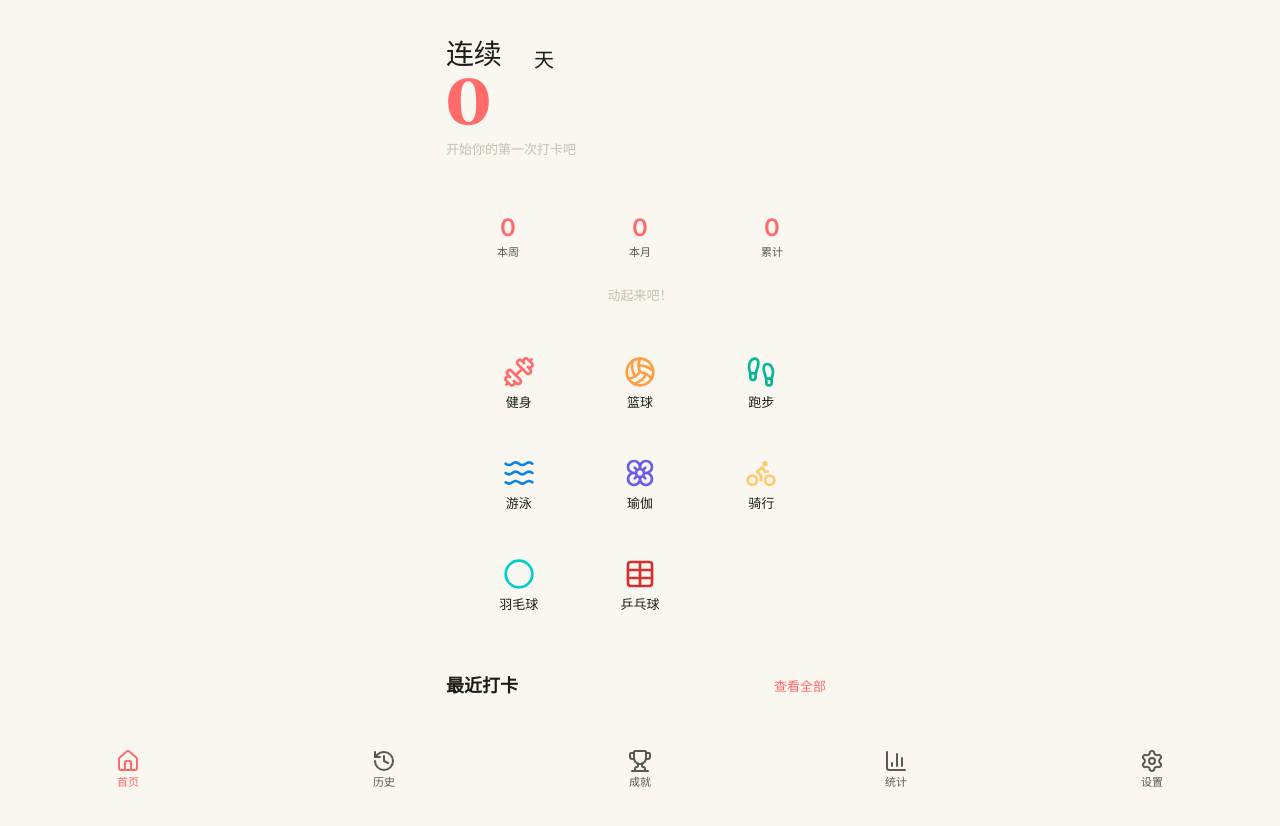
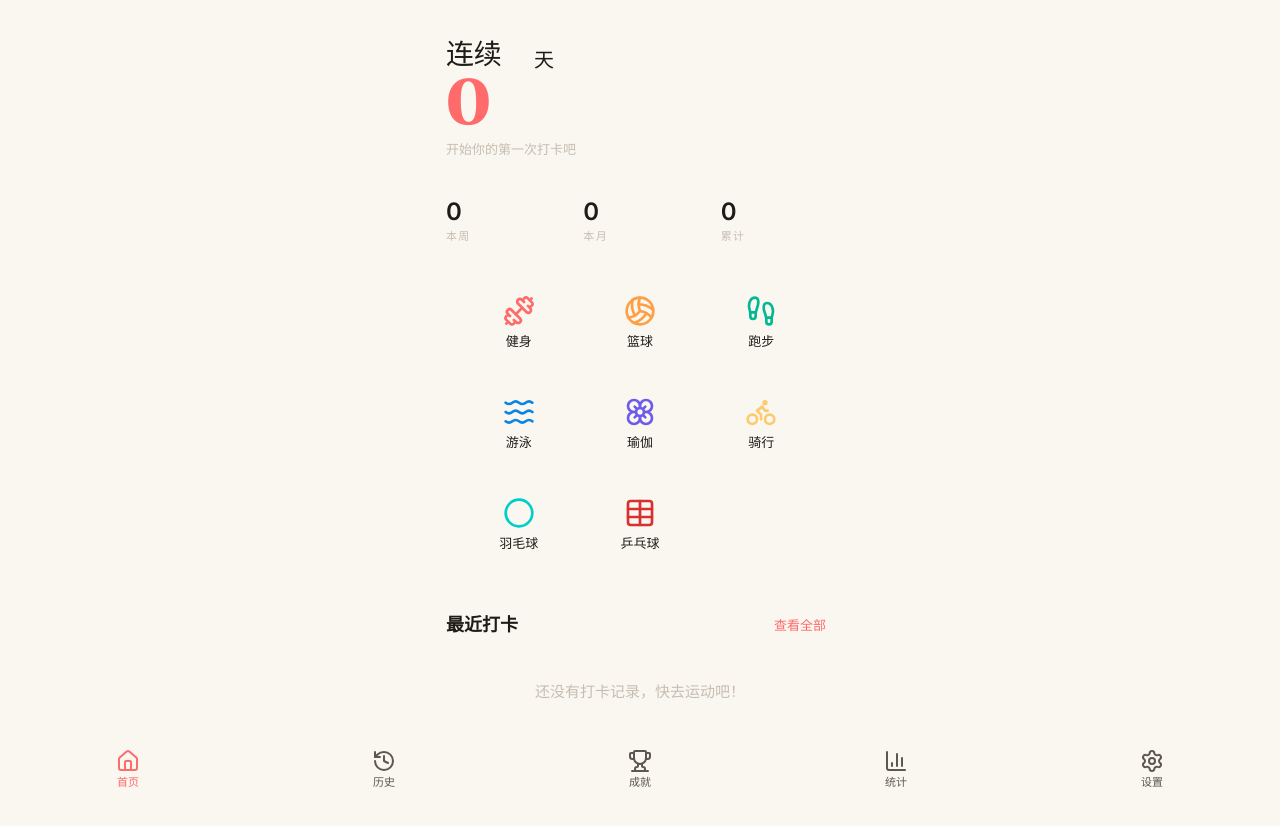
Before and after one commit to HICDATS/Momenta, a React (Vite) app: page / in a window 1280 px wide. Shown: the top 826 px of the page. Built offline with nearby package versions, Linux system fonts and the light colour scheme.

Commit message:
feat(stats): 重做为冷静 label-数字 对（无卡片背景）

```diff
--- a/src/components/StatsCard/StatsCard.module.css
+++ b/src/components/StatsCard/StatsCard.module.css
@@ -7,34 +7,30 @@
 .grid {
   display: grid;
   grid-template-columns: repeat(3, 1fr);
-  gap: var(--spacing-sm);
+  gap: var(--spacing-lg);
 }
 
 .card {
   display: flex;
   flex-direction: column;
-  align-items: center;
+  align-items: flex-start;
   gap: var(--spacing-xs);
-  padding: var(--spacing-md) var(--spacing-sm);
-  background-color: var(--color-bg-card);
-  border-radius: var(--radius-md);
-  box-shadow: var(--shadow-sm);
 }
 
 .number {
+  font-family: var(--font-body);
+  font-weight: var(--font-weight-semibold);
   font-size: var(--font-size-xl);
-  font-weight: var(--font-weight-bold);
-  color: var(--color-primary);
   line-height: 1;
+  color: var(--ink-900);
+  font-variant-numeric: tabular-nums;
 }
 
 .label {
+  font-family: var(--font-body);
+  font-weight: var(--font-weight-medium);
   font-size: var(--font-size-xs);
-  color: var(--color-text-secondary);
+  color: var(--fog-300);
+  text-transform: uppercase;
+  letter-spacing: 0.12em;
 }
-
-.emptyText {
-  text-align: center;
-  font-size: var(--font-size-sm);
-  color: var(--color-text-light);
-}
--- a/src/components/StatsCard/StatsCard.tsx
+++ b/src/components/StatsCard/StatsCard.tsx
@@ -12,12 +12,9 @@ const STAT_ITEMS = [
   { key: 'totalCount', label: '累计' },
 ] as const;
 
-const EMPTY_ENCOURAGE = '动起来吧！';
-
 export function StatsCard({ checkIns }: StatsCardProps): JSX.Element {
   const { weekCount, monthCount, totalCount } = useStats(checkIns);
   const counts = { weekCount, monthCount, totalCount };
-  const isEmpty = totalCount === 0;
 
   return (
     <div className={styles.container}>
@@ -29,7 +26,6 @@ export function StatsCard({ checkIns }: StatsCardProps): JSX.Element {
           </div>
         ))}
       </div>
-      {isEmpty && <div className={styles.emptyText}>{EMPTY_ENCOURAGE}</div>}
     </div>
   );
 }
```
Also changed, not shown: 1 other file (tests, documents, lock files or other folders).
